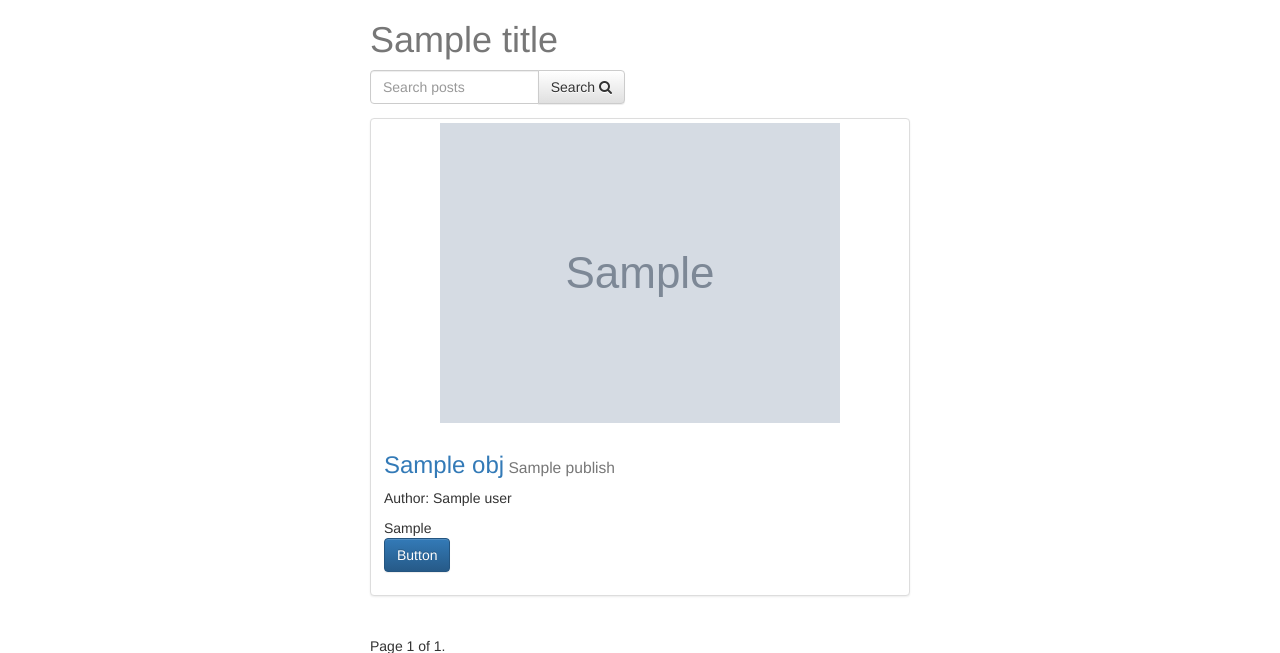
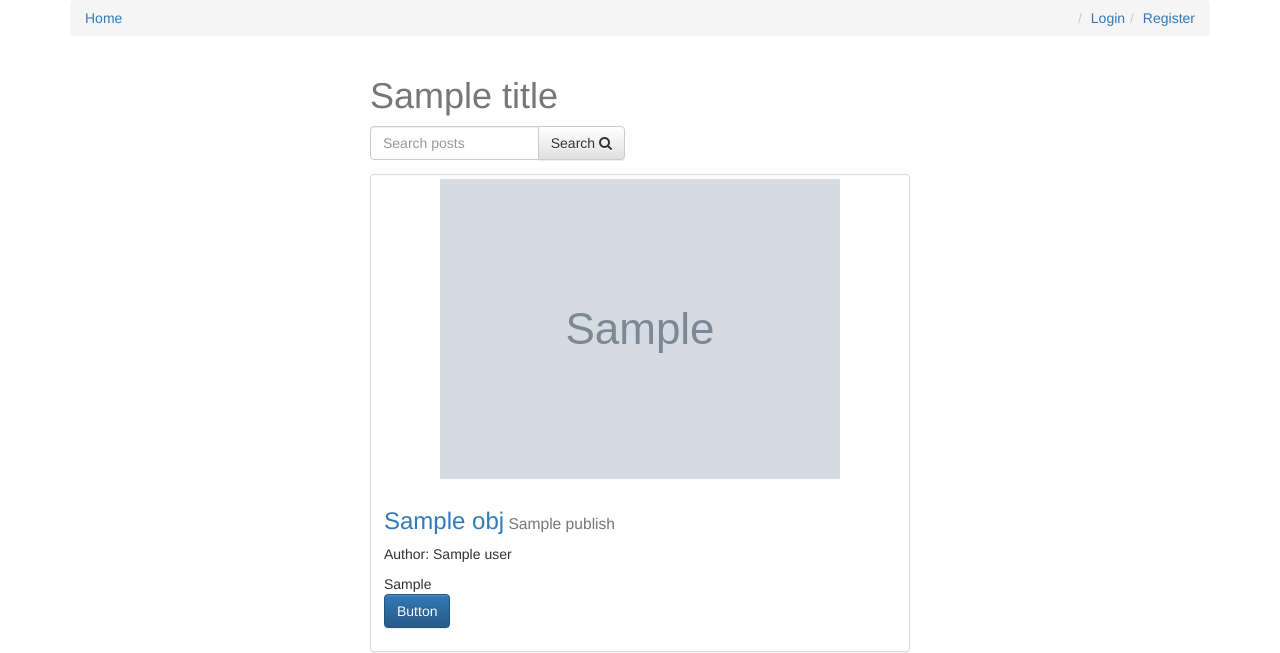
Before and after one commit to medical-weetech-co/medical.github.io, a Django app: template medical_web/templates/post_list.html in a window 1280 px wide. Shown: the top 653 px of the page. Run offline with Django 3.2, Linux system fonts and the light colour scheme; the template is opened without the code that fills it: most values are stand-ins (such as "Sample title", 1, 10 or a date in 2020); grey boxes marked "Sample" are stand-in pictures; some libraries are stand-ins or nearby versions.

Commit message:
added breadcrumb as a navigator and to toggle fade the comment

```diff
--- a/medical_web/templates/base.html
+++ b/medical_web/templates/base.html
@@ -29,6 +29,18 @@
 
 {% include "messages_display.html" %}
 <div class="container">
+   <ol class='breadcrumb'>
+      <li><a href='{% url "posts:list" %}'>Home</a></li>
+      {% block post_detail_link %}
+      {% endblock %}
+
+      {% if not request.user.is_authenticated %}
+      <li class='pull-right'><a href='{% url "register" %}'>Register</a></li>
+      <li class='pull-right'><a href='{% url "login" %}'>Login</a></li>
+      {% else %}
+      <li class='pull-right'><a href='{% url "logout" %}'>Logout</a></li>
+      {% endif %}
+   </ol>
 {% block content %}{% endblock content %}
 </div>
 
@@ -82,6 +94,12 @@
 			setTitle(newContent)
 		})
 
+		$(".comment-reply-btn").click(function(event) {
+			event.preventDefault();
+			$(this).parent().next(".comment-reply").fadeToggle();
+
+		})
+
 	})
 
 </script>
```
